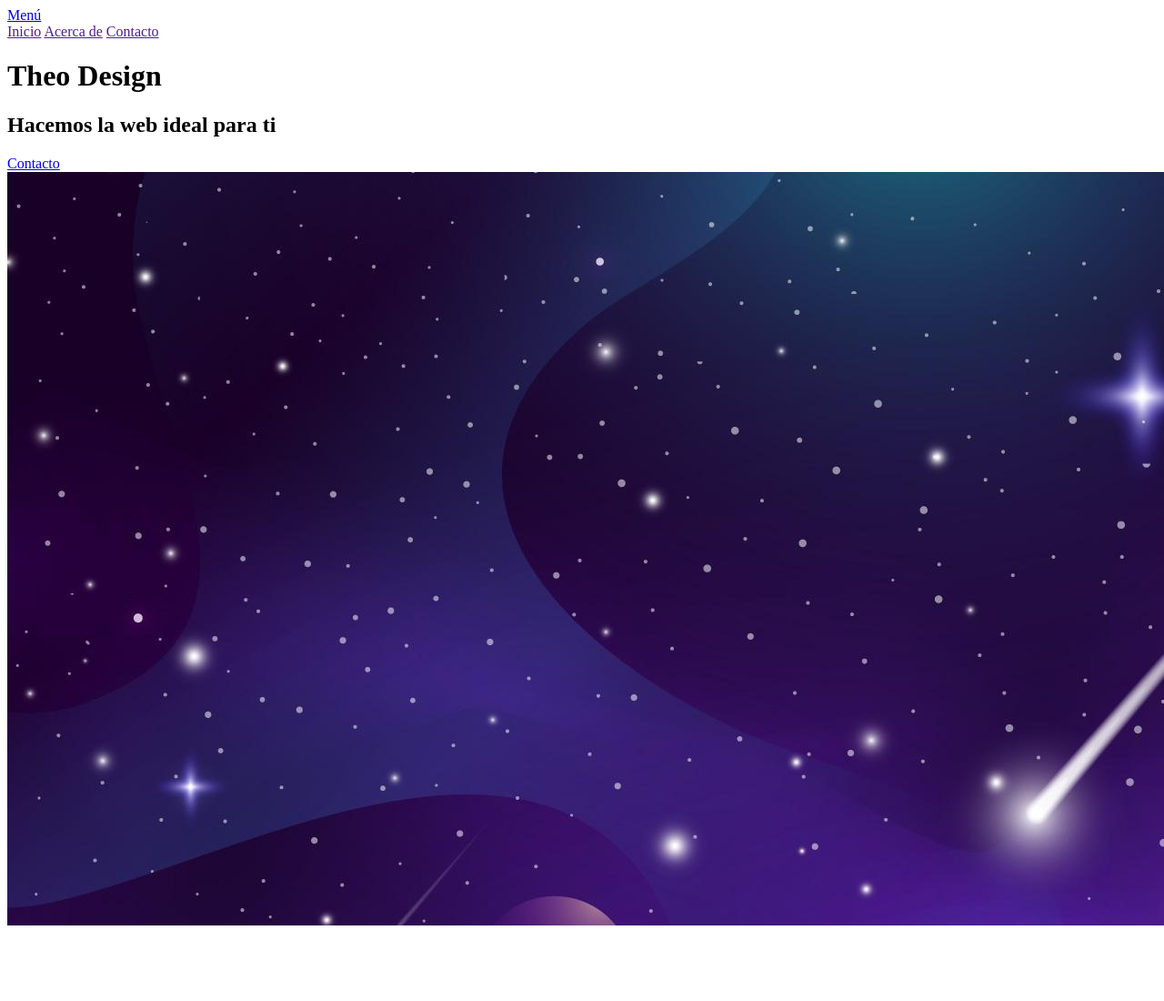
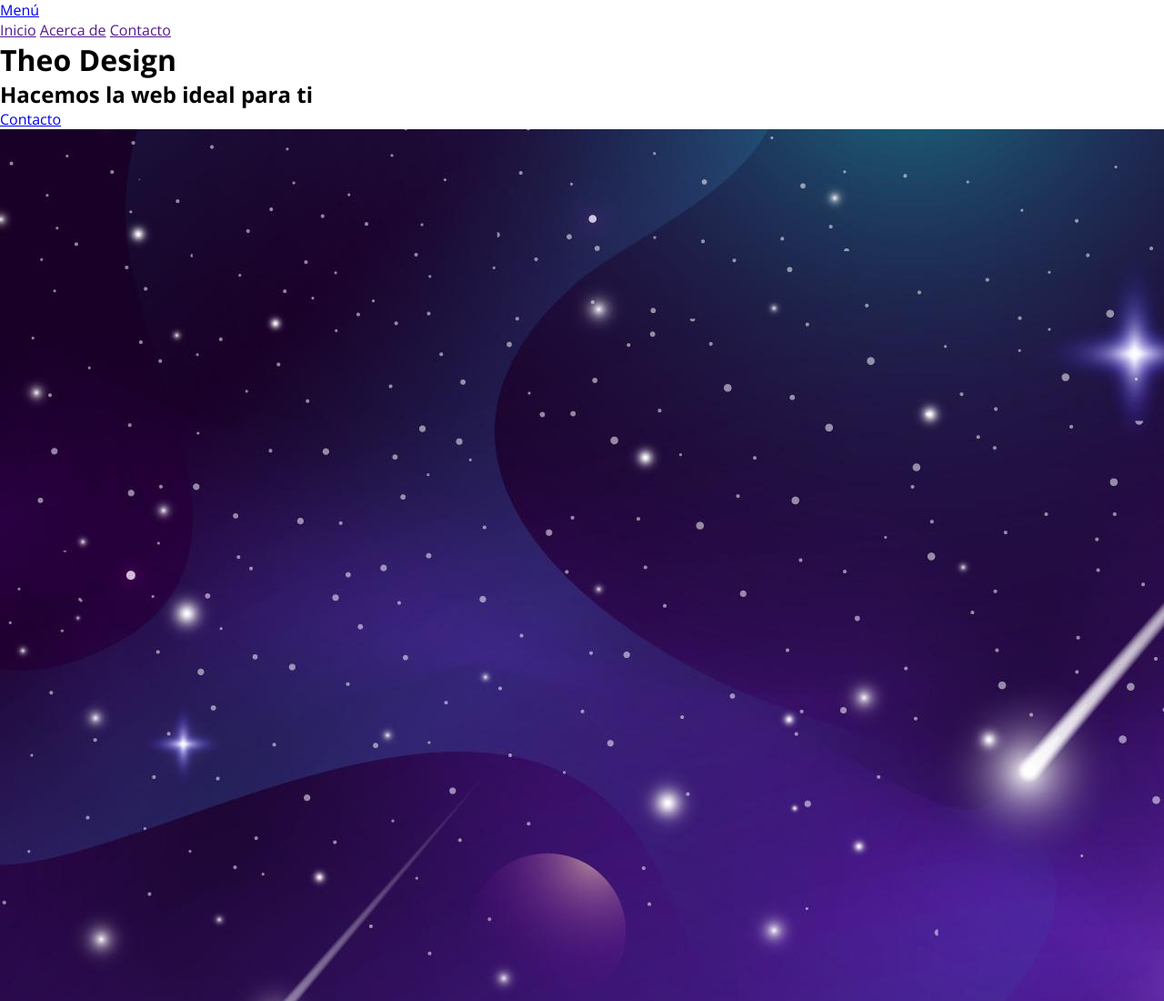
Before and after one commit to Mateo-Guerrero/LandingPage, a plain HTML site: page index.html in a window 1280 px wide. Shown: the top 1100 px of the page at 91% size. Drawn offline with nearby package versions, Linux system fonts and the light colour scheme.

Commit message:
Iniciamos el CSS

```diff
--- a/index.html
+++ b/index.html
@@ -8,14 +8,18 @@
     <title>Landing Page</title>
 
     <link rel="stylesheet" href="styles.css">
+    <link rel="preconnect" href="https://fonts.googleapis.com">
+    <link rel="preconnect" href="https://fonts.gstatic.com" crossorigin>
+    <link href="https://fonts.googleapis.com/css2?family=Open+Sans:ital,wght@0,400;0,700;0,800;1,400&display=swap"
+        rel="stylesheet">
 </head>
 
 <body>
     <header>
         <div class="container">
             <nav>
-                <a href="#">Menú</a>
-                <div>
+                <a href="#" id="icono" class="icono">Menú</a>
+                <div class="enlaces uno" id="enlaces">
                     <a href="">Inicio</a>
                     <a href="">Acerca de</a>
                     <a href="">Contacto</a>
--- a/styles.css
+++ b/styles.css
@@ -0,0 +1,14 @@
+
+* {
+    margin: 0;
+    padding: 0;
+    box-sizing: border-box;
+}
+
+body {
+    font-family: 'Open Sans', sans-serif;
+}
+
+nav {
+
+}
```
